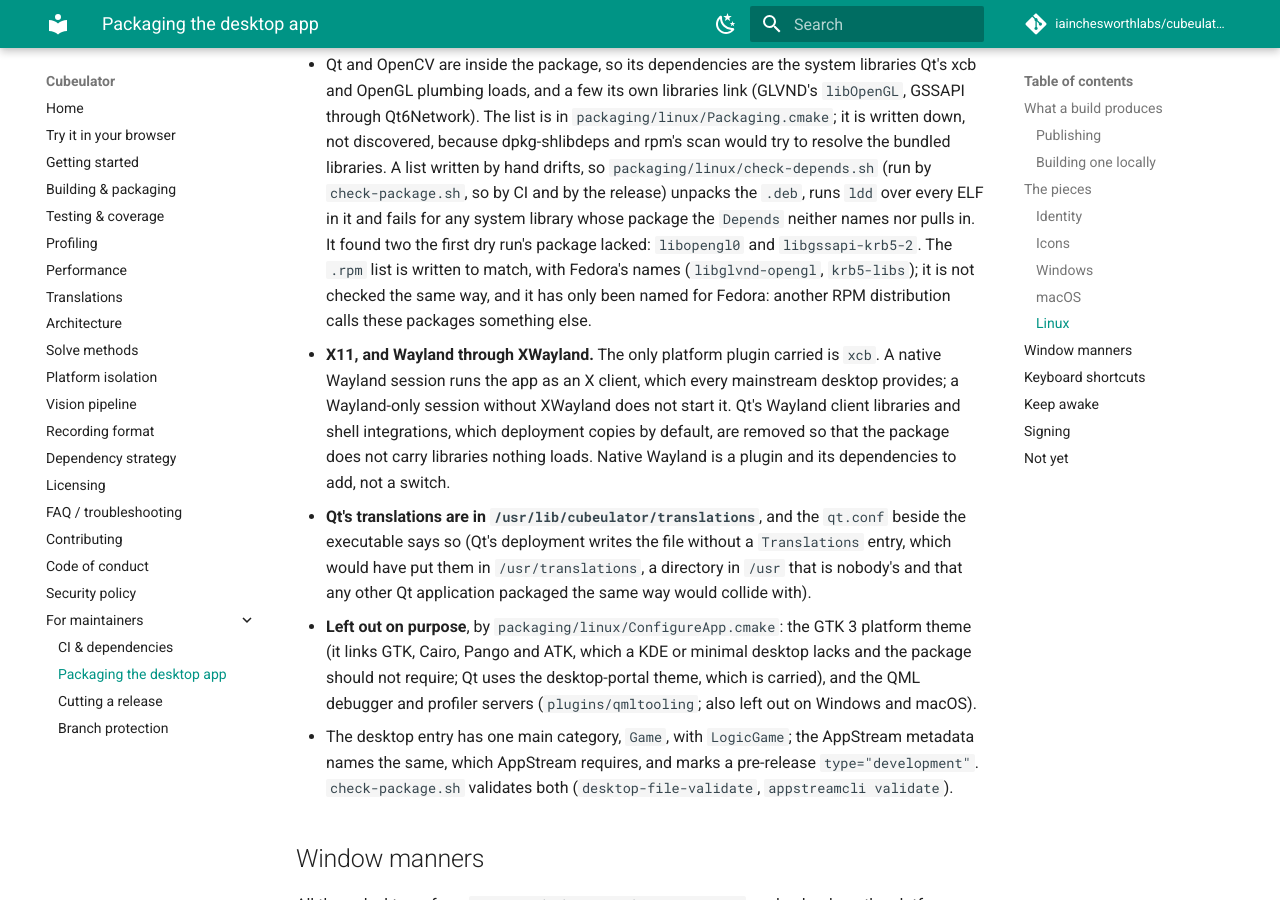
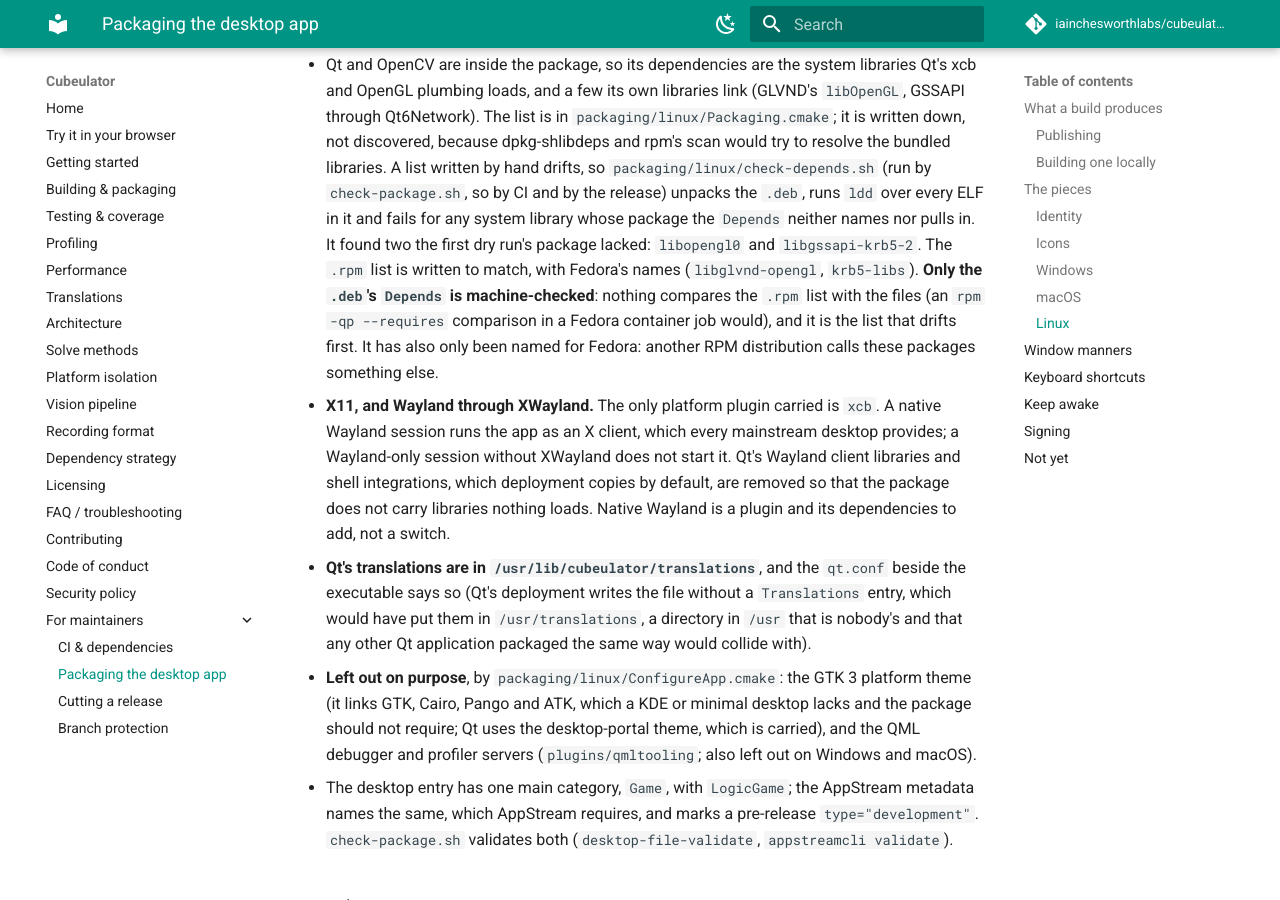
Before and after one commit to iainchesworth/cubeulator, an MkDocs documentation site: the page built from docs/packaging.md, in a window 1280 px wide and 900 px high, scrolled down 4951 px. Built offline with MkDocs 1.6.1 and Material for MkDocs 9.7.7, drawn with Linux system fonts in a browser that asks for light colours; comment, search, counter and statistics services are not loaded.

Commit message:
packaging.md: say that only the .deb's Depends is machine-checked

```diff
--- a/docs/packaging.md
+++ b/docs/packaging.md
@@ -158,9 +158,11 @@ icons follow.
   any system library whose package the `Depends` neither names nor pulls in.
   It found two the first dry run's package lacked: `libopengl0` and
   `libgssapi-krb5-2`. The `.rpm` list is written to match, with Fedora's names
-  (`libglvnd-opengl`, `krb5-libs`); it is not checked the same way, and it has
-  only been named for Fedora: another RPM distribution calls these packages
-  something else.
+  (`libglvnd-opengl`, `krb5-libs`). **Only the `.deb`'s `Depends` is
+  machine-checked**: nothing compares the `.rpm` list with the files (an
+  `rpm -qp --requires` comparison in a Fedora container job would), and it is
+  the list that drifts first. It has also only been named for Fedora: another
+  RPM distribution calls these packages something else.
 - **X11, and Wayland through XWayland.** The only platform plugin carried is
   `xcb`. A native Wayland session runs the app as an X client, which every
   mainstream desktop provides; a Wayland-only session without XWayland does not
```
